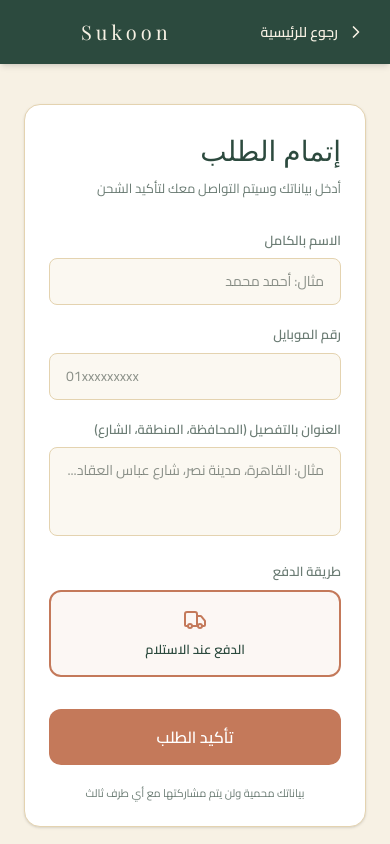
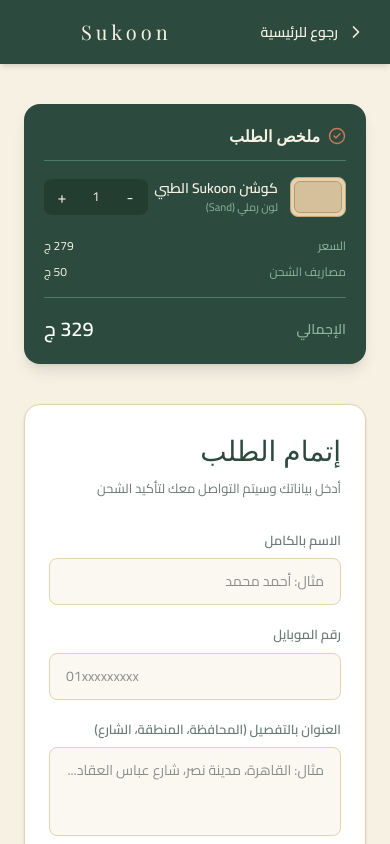
Before and after one commit to youssefshoukry1/sukoon, a Next.js app: page /order in a window 390 px wide. Shown: the top 844 px of the page. Built offline with nearby package versions, Linux system fonts and the light colour scheme; a web font is replaced by a local one.

Commit message:
update project

```diff
--- a/src/app/order/page.jsx
+++ b/src/app/order/page.jsx
@@ -95,7 +95,7 @@ export default function OrderPage() {
           initial={{ opacity: 0, x: -20 }}
           animate={{ opacity: 1, x: 0 }}
           transition={{ duration: 0.5 }}
-          className="bg-white rounded-2xl border border-sand p-6 md:p-8 shadow-sm"
+          className="bg-white rounded-2xl border border-sand p-6 md:p-8 shadow-sm order-2 lg:order-1"
         >
           <h1 className="font-playfair text-[28px] text-deep mb-2">إتمام الطلب</h1>
           <p className="text-[13px] text-muted mb-8">أدخل بياناتك وسيتم التواصل معك لتأكيد الشحن</p>
@@ -172,16 +172,16 @@ export default function OrderPage() {
           initial={{ opacity: 0, x: 20 }}
           animate={{ opacity: 1, x: 0 }}
           transition={{ duration: 0.5, delay: 0.1 }}
-          className="bg-deep rounded-2xl p-6 md:p-8 text-cream sticky top-24"
+          className="bg-deep rounded-2xl p-5 md:p-8 text-cream  top-24 order-1 lg:order-2 shadow-lg"
         >
-          <h2 className="text-[18px] font-semibold mb-6 flex items-center gap-2 border-b border-mid pb-4">
-            <CheckCircle2 size={20} className="text-terra" />
+          <h2 className="text-[16px] md:text-[18px] font-semibold mb-4 md:mb-6 flex items-center gap-2 border-b border-mid pb-3 md:pb-4">
+            <CheckCircle2 size={18} className="text-terra" />
             ملخص الطلب
           </h2>
 
-          <div className="flex justify-between items-center mb-6">
+          <div className="flex justify-between items-center mb-5 md:mb-6">
             <div className="flex items-center gap-3">
-              <div className="w-16 h-12 bg-sand rounded-lg border border-sand-dark flex items-center justify-center relative overflow-hidden">
+              <div className="w-14 h-10 md:w-16 md:h-12 bg-sand rounded-lg border border-sand-dark flex items-center justify-center relative overflow-hidden">
                 <div className="w-12 h-8 bg-[#D4C09A] rounded-md border border-[#B89B6E]"></div>
               </div>
               <div>
@@ -205,7 +205,7 @@ export default function OrderPage() {
             </div>
           </div>
 
-          <div className="space-y-3 text-[13px] mb-6 border-b border-mid pb-6">
+          <div className="space-y-2 md:space-y-3 text-[12px] md:text-[13px] mb-4 md:mb-6 border-b border-mid pb-4 md:pb-6">
             <div className="flex justify-between">
               <span className="text-light">السعر</span>
               <span>{PRICE_PER_UNIT * formData.quantity} ج</span>
@@ -216,9 +216,9 @@ export default function OrderPage() {
             </div>
           </div>
 
-          <div className="flex justify-between items-center">
-            <span className="text-[15px] font-semibold text-light">الإجمالي</span>
-            <span className="text-[24px] font-bold text-white">{totalPrice} ج</span>
+          <div className="flex justify-between items-center mt-2 md:mt-0">
+            <span className="text-[14px] md:text-[15px] font-semibold text-light">الإجمالي</span>
+            <span className="text-[20px] md:text-[24px] font-bold text-white">{totalPrice} ج</span>
           </div>
 
         </motion.div>
```
